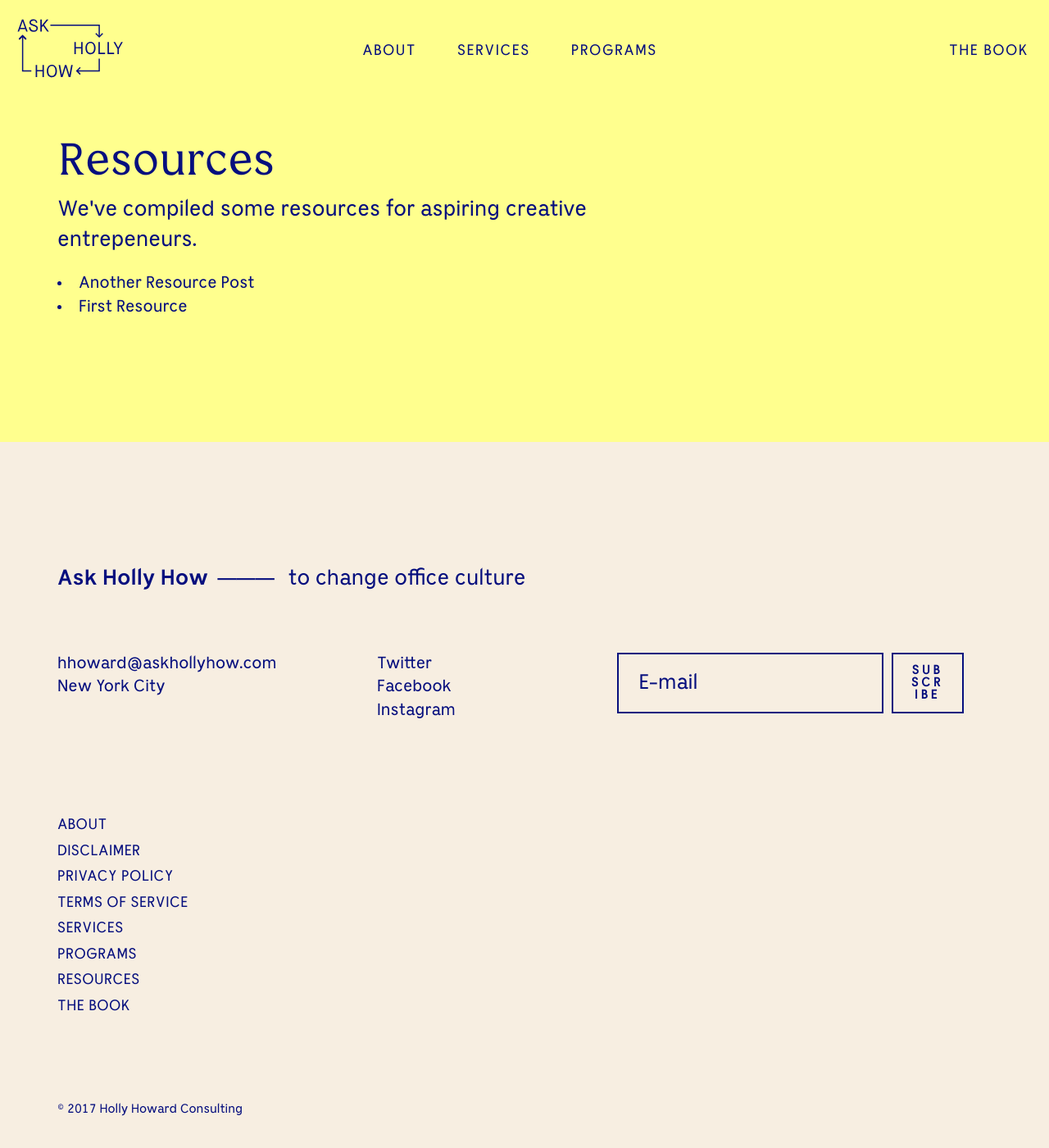
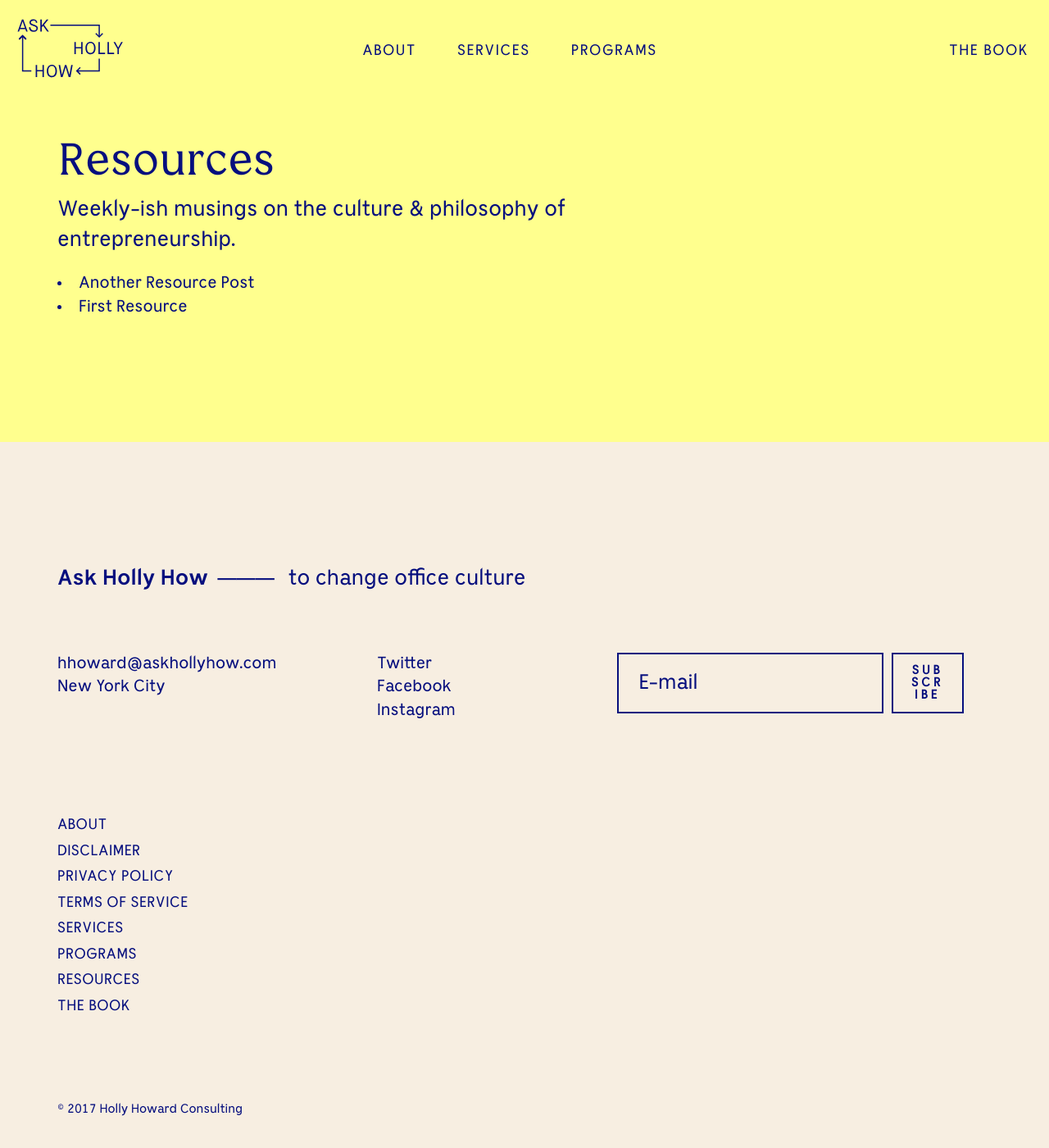
Before and after one commit to hollyhoward78/ask-holly-how, a Jekyll site: the page built from _pages/resources.md, in a window 1280 px wide and 1400 px high. Shown: the whole window at 82% size. Built offline with Jekyll 4.4.1, drawn with Linux system fonts in a browser that asks for light colours; a script that is not in the unit is left out; comment, search, counter and statistics services are not loaded.

Commit message:
Update Pages “Resources”

```diff
--- a/_pages/resources.md
+++ b/_pages/resources.md
@@ -2,6 +2,6 @@
 layout: resources
 title: Resources
 order: 4
-introduction: We've compiled some resources for aspiring creative entrepeneurs.
+introduction: "Weekly-ish musings on the culture & philosophy of entrepreneurship. "
 ---
 This is the resources page
```
